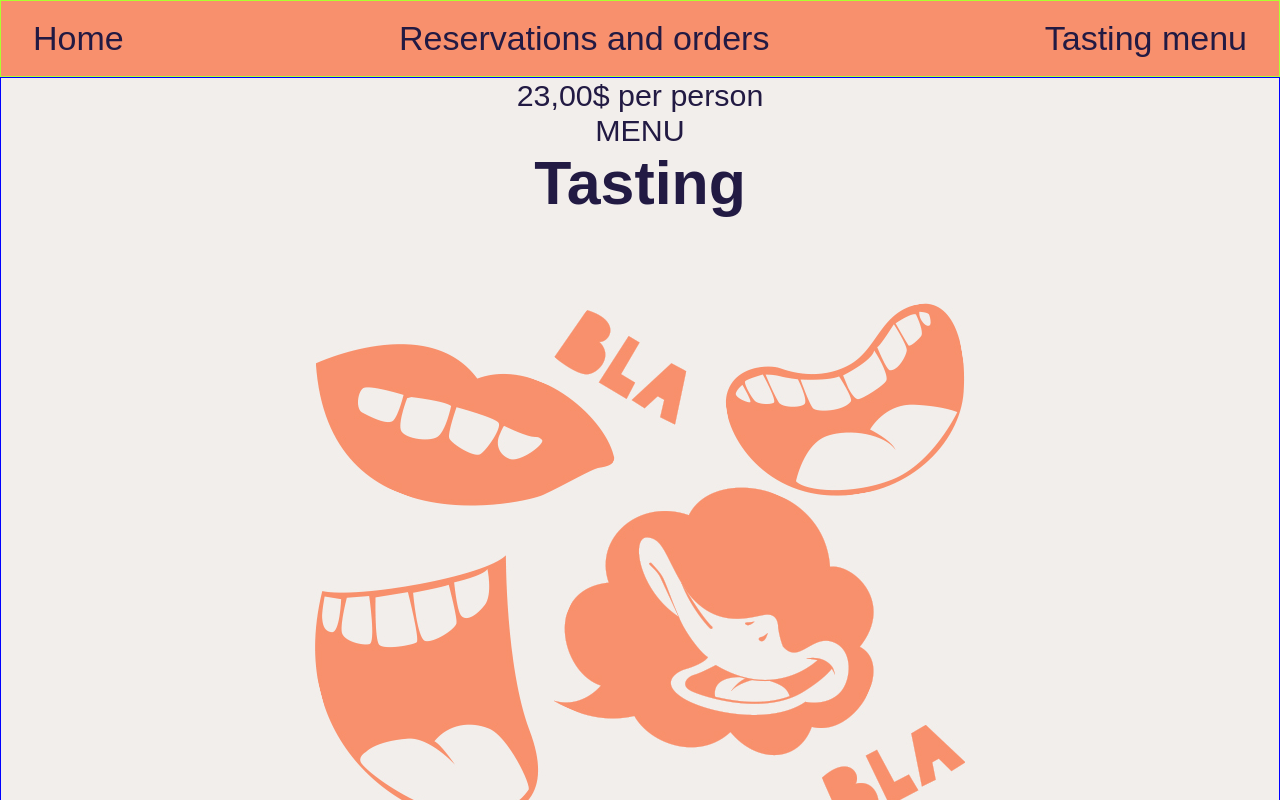
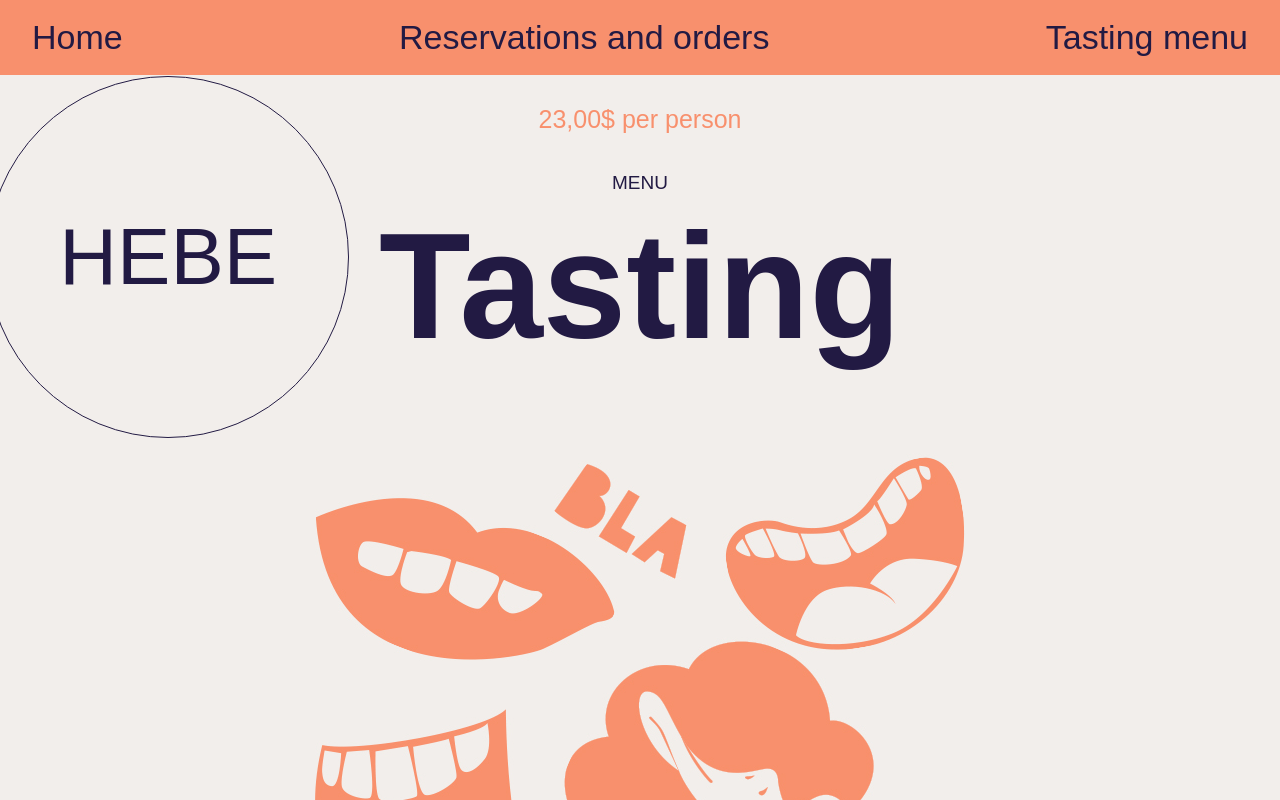
Before and after one commit to Celdama/restaurant_page, a website built with webpack: page dist/index.html in a window 1280 px wide. Both pictures are taken after a click on the link "Tasting menu". Shown: the top 800 px of the page. Built offline with nearby package versions, Linux system fonts and the light colour scheme.

Commit message:
added some style to my menu module

```diff
--- a/src/modules/mainModule.js
+++ b/src/modules/mainModule.js
@@ -25,6 +25,7 @@ const displayMainContent = () => {
   return {
     mainContent,
     wrapperContent,
+    contentLogo,
   };
 };
 
--- a/src/modules/menuModule.js
+++ b/src/modules/menuModule.js
@@ -1,5 +1,6 @@
 import appendElementToParent from '../appendElementToParent';
 import elementFactory from '../elementFactory';
+import displayMainContent from './mainModule';
 
 const foods = [
   ['Snacks', 'Sopa Pho', 'Qüorn and curry croquette'],
@@ -16,6 +17,10 @@ const displayOurMenu = () => {
   const imgMenu = elementFactory('div', '', 'img-menu');
   const menu = elementFactory('div', '', 'menu');
 
+  const logo = displayMainContent().contentLogo;
+
+  logo.el.classList.add('menu-logo');
+
   foods.forEach((food) => {
     const menuSection = elementFactory('h2', `${food[0]}`, 'menu-section');
     const menuDescription = elementFactory('ul', '', 'menu-description');
@@ -27,7 +32,15 @@ const displayOurMenu = () => {
     appendElementToParent(menu.el, menuSection, menuDescription);
   });
 
-  appendElementToParent(wrapperMenu.el, priceMenu, spanMenu, titleMenu, imgMenu, menu);
+  const scrollRotate = () => {
+    logo.el.style.transform = `rotate(${window.pageYOffset / 6}deg)`;
+  };
+
+  window.onscroll = () => {
+    scrollRotate();
+  };
+
+  appendElementToParent(wrapperMenu.el, priceMenu, spanMenu, titleMenu, imgMenu, menu, logo);
 
   return wrapperMenu.el;
 };
--- a/src/style.css
+++ b/src/style.css
@@ -18,7 +18,6 @@ body {
 
 nav {
   font-size: 3.4em;
-  border: 1px solid greenyellow;
 }
 
 main {
@@ -44,6 +43,8 @@ main {
   left: -1%;
   top: 3%;
   /* border-radius: 50%; */
+  transform: rotate(-38deg);
+
   z-index: 1;
   display: flex;
   justify-content: center;
@@ -106,9 +107,22 @@ a {
   flex-direction: column;
   align-items: center;
   background-color: #f2eeeb;
-  font-size: 1.9rem;
   width: 100%;
-  border: 1px solid blue;
+  padding: 3em 0 6em 0;
+}
+
+.wrapper-menu .price-menu {
+  font-size: 2.5em;
+  color: #f8906d;
+}
+
+.wrapper-menu .span-menu {
+  font-size: 1.9em;
+  padding: 2em 0 .3em 0;
+}
+
+.wrapper-menu .title-menu {
+  font-size: 15em;
 }
 
 .wrapper-menu .img-menu {
@@ -118,9 +132,30 @@ a {
 }
 
 .menu {
-  width: 50%;
+  max-width: 30%;
+  text-align: center;
   display: flex;
   flex-direction: column;
   justify-content: center;
   align-items: center;
 }
+
+.menu ul {
+  text-align: center;
+}
+
+.menu li {
+  font-size: 2.5em;
+  padding: 1em 0;
+}
+
+.menu .menu-section {
+  color: #f8906d;
+  font-size: 6.5em;
+  padding: 1.1em 0;
+}
+
+.wrapper-menu .menu-logo {
+  position: fixed;
+  top: 9.5%;
+}
```
Also changed, not shown: dist/main.js.
